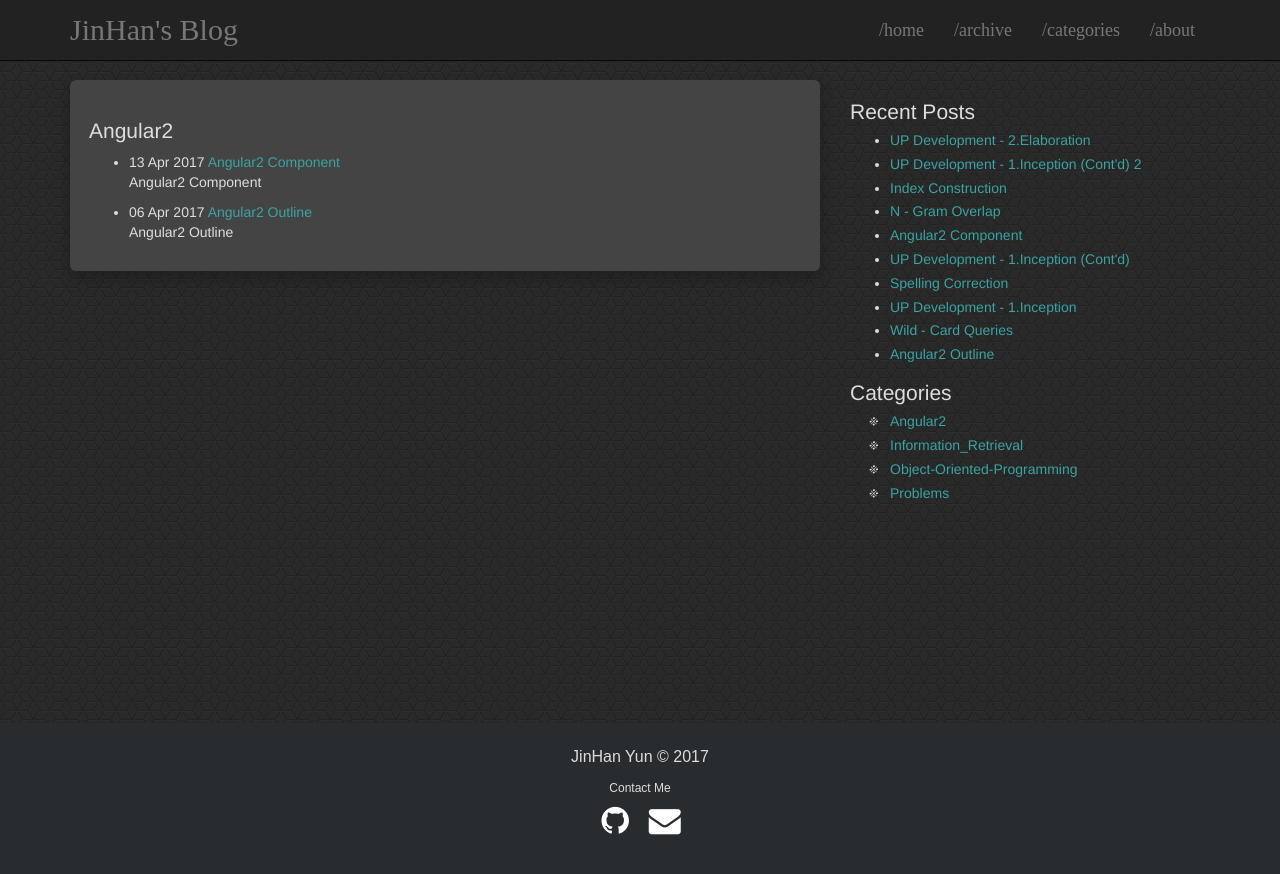
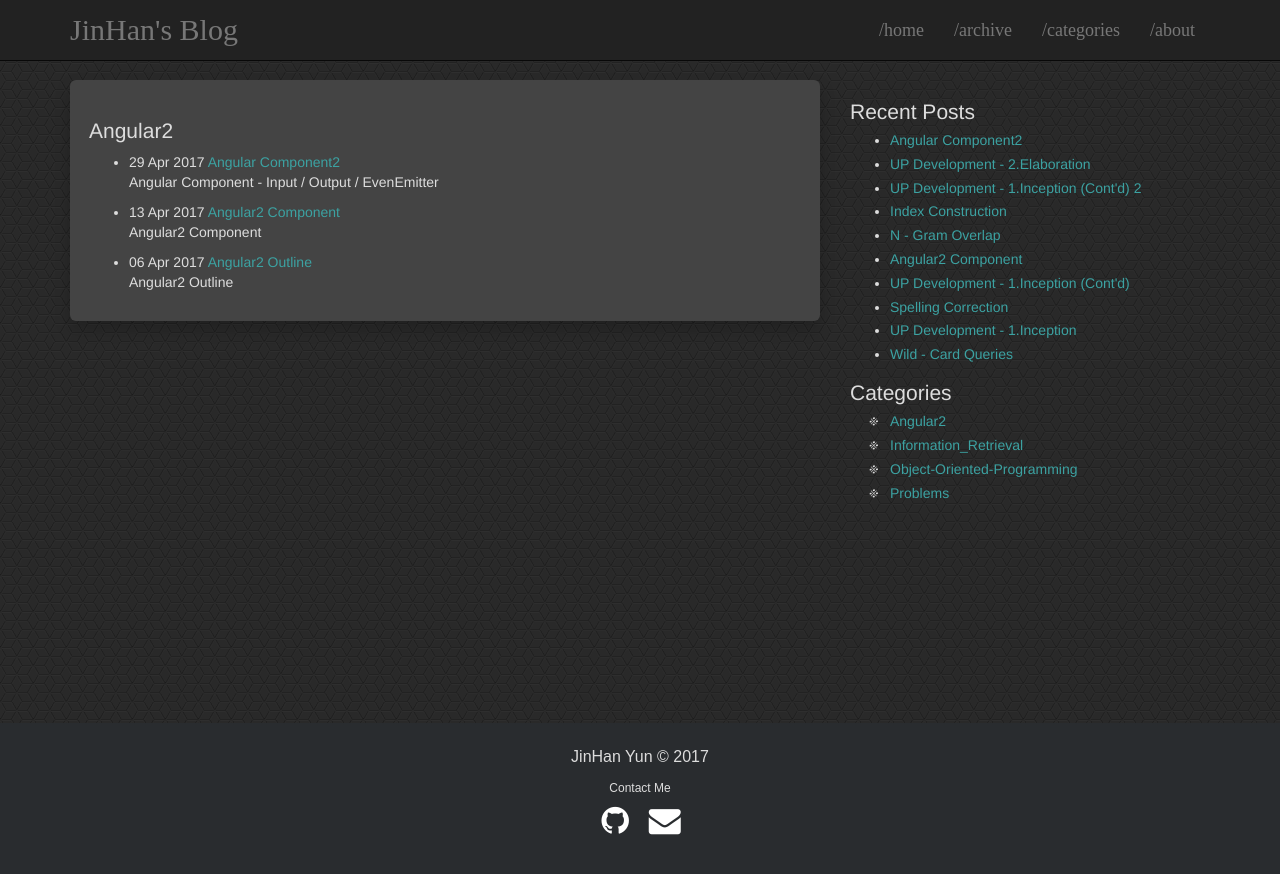
Before and after one commit to YunJinHan/yunjinhan.github.io, a Jekyll site: the page tag/Angular2/index.html, which Jekyll copies as it is, in a window 1280 px wide. Shown: the top 874 px of the page. Built offline with Jekyll 4.4.1, drawn with Linux system fonts in a browser that asks for light colours; some of the changed lines change nothing that is shown.

Commit message:
add post

```diff
--- a/_config.yml
+++ b/_config.yml
@@ -4,7 +4,7 @@ name: JinHan's Blog
 description: Software Developer
 
 # Url is currently only used only for the RSS feed in feed.xml
-url: http://YunJinHan.github.io
+url: http://yunjinhan.github.io
 # url: http://localhost:4000
 
 # For a project page here should be a project name. Otherwise (for user's/organizaion's page leave it empty)
--- /dev/null
+++ b/_posts/2017-04-29-Angular2-Component2.md
@@ -0,0 +1,173 @@
+---
+layout: post
+title: "Angular Component2"
+date: 2017-04-29 +0900
+tags: Angular2
+description: Angular Component - Input / Output / EvenEmitter
+share: true
+comments: true
+---
+
+Angular Component2
+=====
+Input 을 이용한 값 전달
+-----
+### - input 장식자를 이용한 값 받기
+@input 장식자는 외부에서 전달된 값을 받기 위해 사용된다.<br>( 부모에서 자식으로 값을 전달할 때 많이 사용됨 )
+
+<pre>
+import { Component } from '@angular/core';
+@Component({
+	selector: 'parent-to-child-input',
+	template: `< div>부모
+	< child-input [name1]="fruit1" [name2]="fruit2()" [name3]="fruit3"
+	  [name4]="1+1" [name5]="fruit5" [name6]="fruit6">< /child-input>
+	< /div>`,
+	styles: [`div{border : 2px soild #666; width:90%; height:50%}`]
+})
+
+export class ParentToChildInputComponent {
+	fruit1 = "사과";
+	fruit2() {
+		return "배";
+	}
+	fruit3 = ['딸기','포도','참외'];
+	static fruit5 = "수박";
+	get fruit6() {
+		return ParentToChildInputComponent.fruit5;
+	}
+}
+</pre>
+==> 부모 컴포넌트 ( 자식에게 값을 전달함 )
+
+***정적변수 static ( fruit5 ) 은 자식 컴포넌트로 곧바로 전달할 수 없다.<br>
+곧바로 전달하려면 getter 메소드 ( fruit6 ) 를 사용해야 한다***
+
+<pre>
+import { Component, Input } from '@angular/core';
+@Component({
+	selector: 'child-input',
+	template: `< div>
+	자식< br>
+	name1 : {{name1}}< br>
+	name2 : {{name2}}< br>
+	name3 : < span *ngFor="let i of name3">{{i}}< /span>< br>
+	name4 : {{name4}}< br>
+	name5 : {{name5}}< br>
+	name6 : {{name6}}< br>
+	< /div>`,
+	styles: [`div{border : 2px soild #666; width:90%; height:50%}`]
+})
+
+export class ChildInputComponent {
+	@Input() name1 : string;
+	@Input() name2 : string;
+	@Input() name3 : string[];
+	@Input() name4 : number;
+	@Input() name5 : string;
+	@Input() name6 : string;
+}
+</pre>
+===> 자식 컴포넌트 ( 부모로부터 값을 전달받음 )<br>
+<br>
+< 출력 결과 >
+<pre>
+부모
+자식
+name1 : 사과
+name2 : 배
+name3 : 딸기 포도 참외
+name4 : 2
+name5 :
+name6 : 수박
+</pre>
+
+
+### - input 속성을 이용한 값 받기
+Component 장식자 설정의 inputs 속성을 통하여 값을 주고 받는 것이 가능하다.
+
+<pre>
+import { Component } from '@angular/core';
+@Component({
+	selector: 'app-parent-to-child-inputs',
+	template: `< div>부모
+	< child-inputs [name1]="name1" [name2]="name2">
+	< /child-input>< /div>`,
+	styles: [`div{border : 2px soild #666; width:90%; height:50%}`]
+})
+
+export class ParentToChildInputsComponent {
+	name1 = "사과";
+	name2 = "바나나";
+}
+</pre>
+===> 부모 컴포넌트
+
+<pre>
+import { Component, Input } from '@angular/core';
+@Component({
+	selector: 'child-inputs',
+	template: `< div>자식< br>
+	input 값 : {{name1}}, {{name2}} < /div>`,
+	styles: [`div{border : 2px soild #666; width:90%; height:50%}`],
+	inputs: ['name1','name2']
+})
+
+export class ChildInputsComponent {
+	name1 : string;
+	name2 : string;
+}
+</pre>
+===> 자식 컴포넌트
+
+EventEmitter 를 이용한 값 전달
+-----
+***부모 컴포넌트로 값을 전달하려면 @Output 장식자로 선언한 변수를 EvenEmitter 로 초기화 한다.<br>
+그리고 부모에게 보낼 시점이 되면 emit() 메서드를 통하여 부모로 이벤트를 전달한다.***
+
+<pre>
+import { Component, EventEmitter, Output } from '@angular/core';
+@Component({
+	selector: 'child',
+	template: `< div>자식
+	< button (click)="updateParent(active)">부모에게 이벤트보내기
+	< /button>< /div>`,
+	styles: [`div{border : 2px soild #666; width:90%; height:50%}`]
+})
+
+export class ChildComponent {
+	active = false;
+	@Output() outputProperty = new EventEmitter<boolean>();
+
+	updateParent(active: boolean) {
+		this.active = !active;
+		this.outputProperty.emit(this.active);
+	}
+}
+</pre>
+===> 자식 컴포넌트<br>
+***EventEmiiter 객체의 자료형은 boolean 으로 선언되어있으며 받는 측에서도 동일한 자료형으로 받아야 하며 이벤트가 발생하면 emit() 을 통해 전달된다.***
+
+<pre>
+import { Component } from '@angular/core';
+@Component({
+	selector: 'app-root',
+	template: `< div>부모
+				클릭수 : {{cntClick}}< br>
+				자식상태 : {{active}}< br>
+				< child (outputProperty)="outputEvent($event)">
+				< /child>< /div>`,
+	styles: [`div{border : 2px soild #666; width:90%; height:50%}`]
+})
+
+export class ChildToParentComponent {
+	cntClick = 0;
+	active = false;
+
+	outputProperty(active: boolean) {
+		this.cntClick ++;
+		this.active = active; ( 자식으로부터 받은 active 값 )
+	}
+}
+</pre>
+===> 부모 컴포넌트
```
